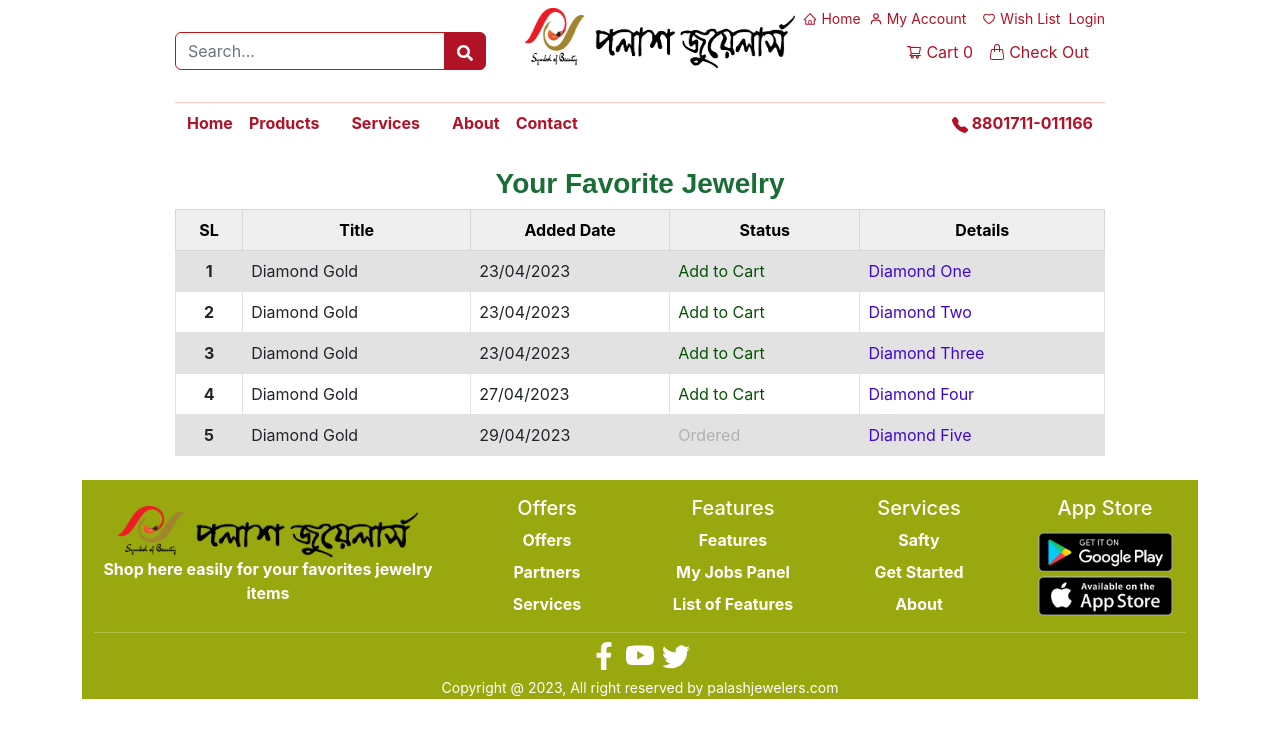
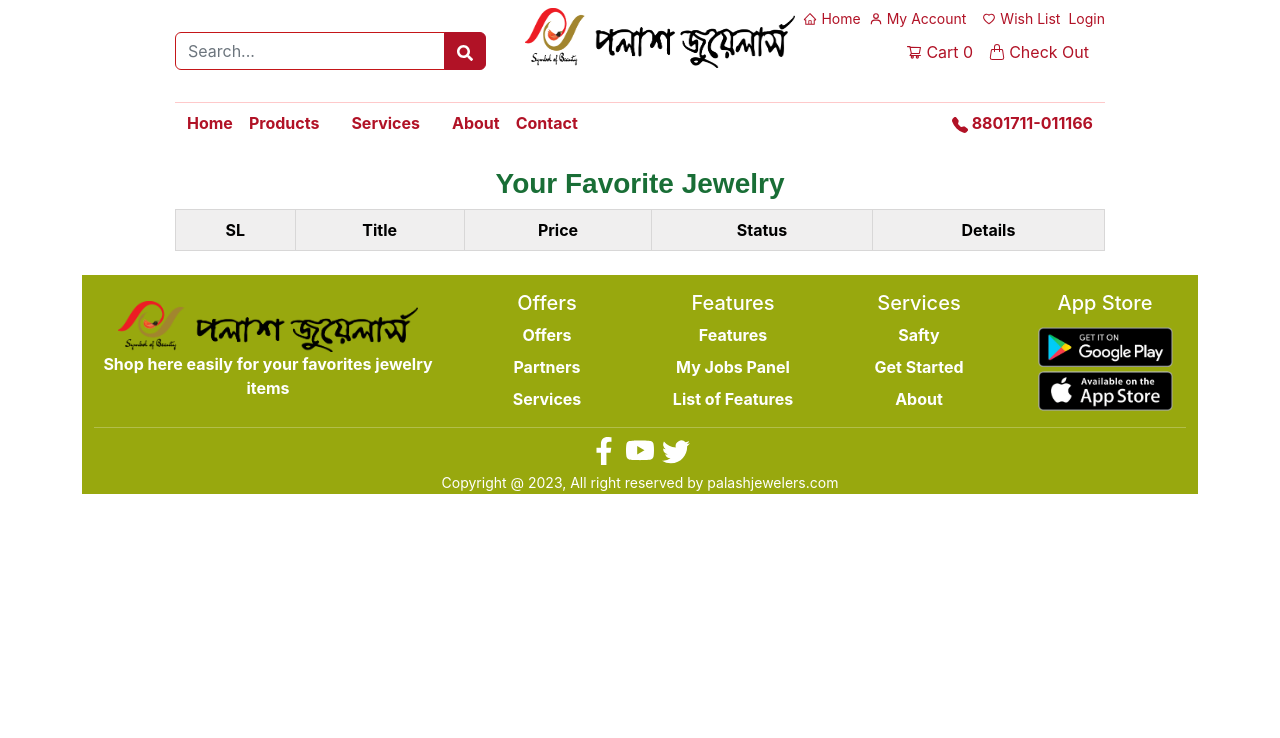
Before and after one commit to gblbd/ecommerce, a React (Create React App) app: page /wishList in a window 1280 px wide. Shown: the top 738 px of the page. Built offline with nearby package versions, Linux system fonts and the light colour scheme.

Commit message:
done all

```diff
--- a/src/views/components/HomeComponents/HomeCategoryAndProductSection/HomeProductSection/ProductDisplay.js
+++ b/src/views/components/HomeComponents/HomeCategoryAndProductSection/HomeProductSection/ProductDisplay.js
@@ -42,7 +42,34 @@ const ProductDisplay = ({ items }) => {
     setLocalStorage("products", productList);
     getCartItemCount();
   }, [productList]);
+
+  const handleWishlist = (product) => {
+    console.log("click");
+    // Get existing wishlist from local storage or initialize an empty array
+    const existingWishlist = JSON.parse(localStorage.getItem("wishlist")) || [];
+
+    // Check if the product is already in the wishlist
+    const isProductInWishlist = existingWishlist.some(
+      (p) => p._id === product._id
+    );
+
+    let updatedWishlist;
+
+    if (isProductInWishlist) {
+      // If the product is already in the wishlist, remove it
+      updatedWishlist = existingWishlist.filter((p) => p._id !== product._id);
+    } else {
+      // If the product is not in the wishlist, add it to the wishlist array
+      updatedWishlist = [...existingWishlist, product];
+    }
+
+    // Update the local storage with the updated wishlist
+    setLocalStorage("wishlist", updatedWishlist);
+    console.log("updatedWishlist:x:::", updatedWishlist);
+  };
+
   console.log("productList", productList);
+
   return (
     <div className="col-lg-10 mx-auto">
       <div className="row">
@@ -63,7 +90,10 @@ const ProductDisplay = ({ items }) => {
                       <p className="productTitle m-0 fw-bold">
                         {product.title}
                       </p>
-                      <FaRegHeart className=" text-secondary"></FaRegHeart>
+                      <FaRegHeart
+                        className=" text-secondary"
+                        onClick={() => handleWishlist(product)}
+                      ></FaRegHeart>
                     </div>
                     <p className="productTitle m-0 fw-bold">{product.price}</p>
                   </div>
--- a/src/views/pages/WishList/WishList.js
+++ b/src/views/pages/WishList/WishList.js
@@ -1,58 +1,77 @@
-import React from 'react';
-import './WishList.css';
-import { Link } from 'react-router-dom';
+import React, { useState } from "react";
+import { Link } from "react-router-dom";
+
+import useAuth from "../../../hooks/useAuth";
+import { getLocalStorage, setLocalStorage } from "../../../utilities/helper";
+import "./WishList.css";
 
 const WishList = () => {
+  // Get the wishlist from local storage
+  const wishlist = getLocalStorage("wishlist") || [];
+  const { user, setUser, cartInfo, setCartInfo } = useAuth();
+  const getCartItemCount = () => {
+    const productList = getLocalStorage("products");
+    if (productList) {
+      setCartInfo(
+        productList.reduce((total, product) => total + product.count, 0)
+      );
+    }
+    return 0;
+  };
+  const [productList, setProductList] = useState([]);
+  const handleAddProduct = (product) => {
+    const existingProduct = productList.find((p) => p._id === product._id);
+    if (existingProduct) {
+      // Product already exists, update its count
+      const updatedProductList = productList.map((p) =>
+        p._id === product._id ? { ...p, count: p.count + 1 } : p
+      );
+      setProductList(updatedProductList);
+    } else {
+      // Product does not exist, add it to the list with count 1
+      setProductList([...productList, { ...product, count: 1 }]);
+    }
+  };
+  React.useEffect(() => {
+    setLocalStorage("products", productList);
+    getCartItemCount();
+  }, [productList]);
   return (
-        <div className='col-10 mx-auto my-4'>
-            <h3 className=' text-center fw-bold' >Your Favorite Jewelry</h3>
-            <table className="table table-hover table-bordered  text-center ">
+    <div className="col-10 mx-auto my-4">
+      <h3 className="text-center fw-bold">Your Favorite Jewelry</h3>
+      <table className="table table-hover table-bordered text-center">
         <thead>
-                    <tr className=' table-secondary'>
+          <tr className="table-secondary">
             <th scope="col">SL</th>
             <th scope="col">Title</th>
-                        <th scope="col">Added Date</th>
+            <th scope="col">Price</th>
+            {/*      <th scope="col">Added Date</th> */}
             <th scope="col">Status</th>
             <th scope="col">Details</th>
           </tr>
         </thead>
         <tbody>
-                    <tr>
-                        <th scope="row">1</th>
-                        <td>Diamond Gold</td>
-                        <td>23/04/2023</td>
-                        <td> <Link className=' text-decoration-none text-success'>Add to Cart</Link></td>
-                        <td><Link className=' text-decoration-none text-info' to="/">Diamond One</Link></td>
+          {wishlist.map((item, index) => (
+            <tr key={index}>
+              <th scope="row">{index + 1}</th>
+              <td>{item.title}</td>
+              <td>{item.price}</td>
+              {/*  <td>{item.addedDate}</td> */}
+              <td>
+                <Link
+                  onClick={() => handleAddProduct(item)}
+                  className="text-decoration-none text-success"
+                >
+                  Add to Cart
+                </Link>
+              </td>
+              <td>
+                <Link className="text-decoration-none text-info" to="/">
+                  Details
+                </Link>
+              </td>
             </tr>
-                    <tr>
-                        <th scope="row">2</th>
-                        <td>Diamond Gold</td>
-                        <td>23/04/2023</td>
-                        <td> <Link className=' text-decoration-none text-success'>Add to Cart</Link></td>
-                        <td><Link className=' text-decoration-none text-info' to="/">Diamond Two</Link></td>
-                    </tr>
-                    <tr>
-                        <th scope="row">3</th>
-                        <td>Diamond Gold</td>
-                        <td>23/04/2023</td>
-                        <td> <Link className=' text-decoration-none text-success'>Add to Cart</Link></td>
-                        <td><Link className=' text-decoration-none text-info' to="/">Diamond Three</Link></td>
-                    </tr>
-                    <tr>
-                        <th scope="row">4</th>
-                        <td>Diamond Gold</td>
-                        <td>27/04/2023</td>
-                        <td> <Link className=' text-decoration-none text-success'>Add to Cart</Link></td>
-                        <td><Link className=' text-decoration-none text-info' to="/">Diamond Four</Link></td>
-                    </tr>
-                    <tr>
-                        <th scope="row">5</th>
-                        <td>Diamond Gold</td>
-                        <td>29/04/2023</td>
-                        <td> <Link className=' text-decoration-none text-secondary'>Ordered</Link></td>
-                        <td><Link className=' text-decoration-none text-info' to="/">Diamond Five</Link></td>
-                    </tr>
-
+          ))}
         </tbody>
       </table>
     </div>
```
Lines whose indentation alone changed are shown as unchanged.
